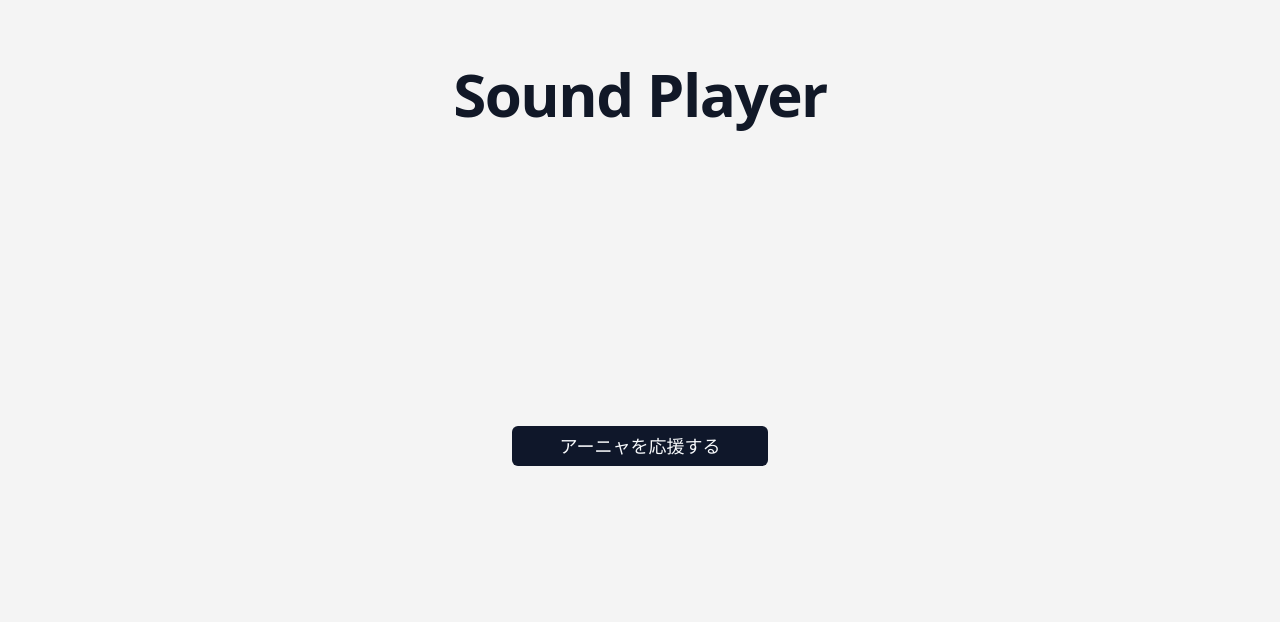
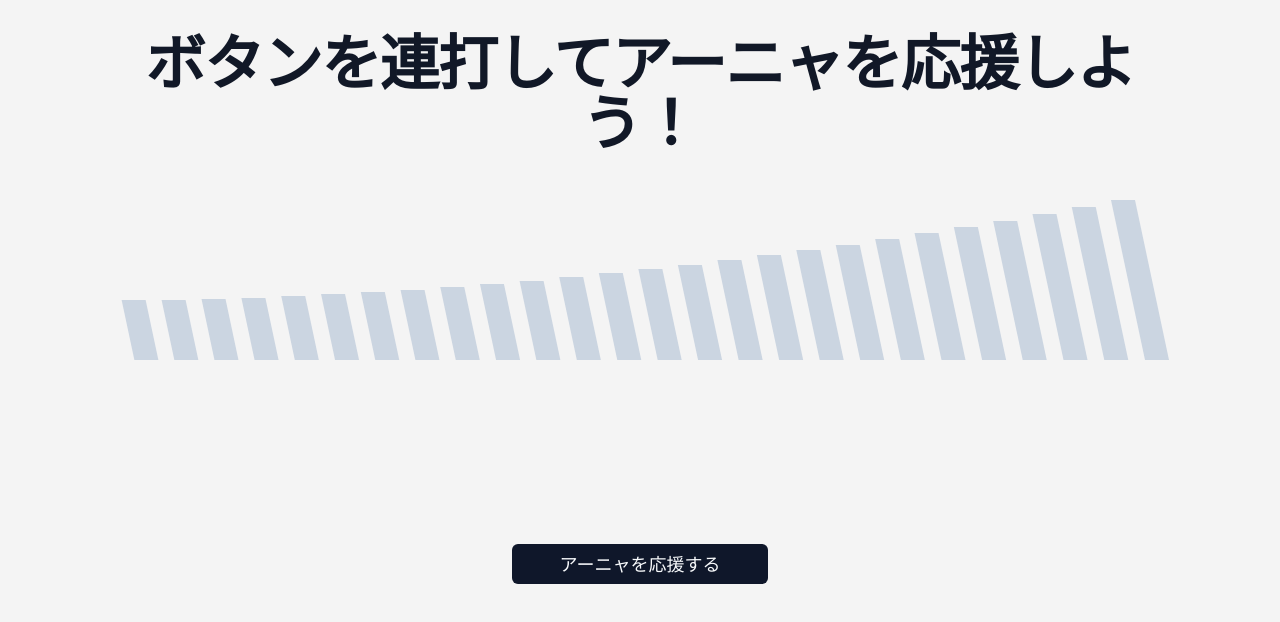
Before and after one commit to sofuetakuma112/node-sound-player, a React (Vite) app in the folder frontend/: page / in a window 1280 px wide. Shown: the top 622 px of the page. Built offline with nearby package versions, Linux system fonts and the light colour scheme; no server answers.

Commit message:
プログレスバーを実装、プログレスバーのリセットボタンを実装

```diff
--- a/frontend/package.json
+++ b/frontend/package.json
@@ -11,6 +11,7 @@
     "preview": "vite preview"
   },
   "dependencies": {
+    "@radix-ui/react-progress": "^1.0.3",
     "@radix-ui/react-slot": "^1.0.2",
     "axios": "^1.6.8",
     "class-variance-authority": "^0.7.0",
--- /dev/null
+++ b/frontend/src/Admin.tsx
@@ -0,0 +1,19 @@
+import { Button } from "@/components/ui/button";
+import { io } from "socket.io-client";
+
+const socket = io(`${import.meta.env.VITE_SERVER_URL!}`);
+
+export const Admin = () => {
+  return (
+    <div>
+      <h1>Admin</h1>
+      <Button
+        onClick={() => {
+          socket.emit("reset-progress-bar");
+        }}
+      >
+        プログレスバーをリセット
+      </Button>
+    </div>
+  );
+};
--- a/frontend/src/Home.tsx
+++ b/frontend/src/Home.tsx
@@ -2,6 +2,7 @@ import { Button } from "@/components/ui/button";
 import { io } from "socket.io-client";
 import { useEffect, useState } from "react";
 import Animate from "./Animate";
+import { ProgressBar } from "./components/ProgressBar";
 
 const socket = io(`${import.meta.env.VITE_SERVER_URL!}`);
 
@@ -32,8 +33,23 @@ function getRandomImage(images: string[]): string {
   return images[randomIndex];
 }
 
+const generateColorArray = (steps: number): string[] => {
+  const colorArray: string[] = [];
+  const orangeValue = 165;
+  const step = Math.floor(orangeValue / (steps - 1));
+
+  for (let i = 0; i < steps; i++) {
+    const orange = orangeValue - i * step;
+    const bgColor = `rgb(255, ${orange}, 0)`;
+    colorArray.push(bgColor);
+  }
+
+  return colorArray;
+};
+
 function App() {
   const [animations, setAnimations] = useState<React.ReactElement[]>([]);
+  const [currentPercentage, setCurrentPercentage] = useState(0);
   const [width, setWidth] = useState(window.innerWidth);
 
   useEffect(() => {
@@ -58,6 +74,10 @@ function App() {
       }
     });
 
+    socket.on("progressUpdate", (currentPercentage) => {
+      setCurrentPercentage(currentPercentage);
+    });
+
     // コンポーネントがアンマウントされるとき、または依存関係が変更された時にイベントリスナーをクリーンアップ
     return () => {
       socket.off("soundPlayed");
@@ -70,10 +90,12 @@ function App() {
   };
 
   return (
-    <div className="min-h-screen flex flex-col p-8 sm:p-16 overflow-x-hidden bg-[#F4F4F4]">
-      <h1 className="relative z-30 text-4xl mb-4 sm:mb-8 text-center font-extrabold leading-none tracking-tight text-gray-900 md:text-5xl lg:text-6xl dark:text-white">
-        Sound Player
+    <div className="min-h-screen flex flex-col py-4 sm:py-8 px-8 sm:px-16 xl:px-32 2xl:px-64 overflow-x-hidden bg-[#F4F4F4]">
+      <h1 className="relative z-30 text-4xl mb-8 sm:mb-12 text-center font-extrabold leading-none tracking-tight text-gray-900 md:text-5xl lg:text-6xl dark:text-white">
+        ボタンを連打してアーニャを応援しよう！
       </h1>
+      {/* <Progress value={currentPercentage} /> */}
+      <ProgressBar value={currentPercentage} />
       <div id="animation-container">{animations}</div>
       <div className="flex-1 flex flex-col justify-center items-center">
         <Button
--- /dev/null
+++ b/frontend/src/components/Progress.tsx
@@ -0,0 +1,16 @@
+import React from "react";
+
+type Props = {
+  value: number;
+};
+
+export const Progress: React.FC<Props> = ({ value }) => {
+  return (
+    <div className="relative h-5 rounded-full overflow-hidden bg-gray-300">
+      <div
+        className="transition-all absolute top-0 bottom-0 left-0 rounded-full bg-gradient-to-r from-orange-500 to-red-500"
+        style={{ width: `${value}%` }}
+      ></div>
+    </div>
+  );
+};
--- /dev/null
+++ b/frontend/src/components/ProgressBar/index.tsx
@@ -0,0 +1,76 @@
+import { useEffect, useState } from "react";
+
+const generateColorArray = (steps: number): string[] => {
+  const colorArray: string[] = [];
+  const orangeValue = 165;
+  const step = Math.floor(orangeValue / (steps - 1));
+
+  for (let i = 0; i < steps; i++) {
+    const orange = orangeValue - i * step;
+    const bgColor = `rgb(255, ${orange}, 0)`;
+    colorArray.push(bgColor);
+  }
+
+  return colorArray;
+};
+
+type Props = {
+  value: number;
+};
+
+export const ProgressBar = (props: Props) => {
+  const { value } = props;
+  const [barCount, setBarCount] = useState(0);
+
+  useEffect(() => {
+    const calculateBarCount = () => {
+      const screenWidth = window.innerWidth;
+      const barWidthAndGap = screenWidth >= 640 ? 48 : 20;
+      const optimalBarCount = Math.floor(screenWidth / barWidthAndGap);
+      console.log("optimalBarCount:", optimalBarCount);
+      setBarCount(optimalBarCount);
+    };
+
+    calculateBarCount();
+    window.addEventListener("resize", calculateBarCount);
+
+    return () => {
+      window.removeEventListener("resize", calculateBarCount);
+    };
+  }, []);
+
+  const bars = Array.from({ length: barCount }, (_, i) => i);
+  const colors = generateColorArray(bars.length);
+
+  const calculateBarHeight = (index: number) => {
+    const screenWidth = window.innerWidth;
+    const maxHeight = screenWidth >= 640 ? 100 : 64;
+    const minHeight = screenWidth >= 640 ? 60 : 20;
+    const power = screenWidth >= 640 ? 1.8 : 1.4 // 増分の増加率を調整するための指数
+
+    const normalizedIndex = index / (bars.length - 1);
+    const height = maxHeight * Math.pow(normalizedIndex, power) + minHeight;
+    return `${height}px`;
+  };
+
+  return (
+    <div className="flex justify-center gap-x-1 sm:gap-4 items-end">
+      {bars.map((bar, i) => {
+        const coloredBarLength = (value / 100) * bars.length;
+        const isColoredBar = i < coloredBarLength - 1;
+
+        return (
+          <div
+            key={bar}
+            className="w-4 sm:w-8 transform skew-x-12"
+            style={{
+              height: calculateBarHeight(i),
+              backgroundColor:
+                isColoredBar || value === 100 ? colors[i] : "#CBD5E1",
+            }}
+          ></div>
+        );
+      })}
+    </div>
+  );
+};
--- /dev/null
+++ b/frontend/src/components/ui/progress.tsx
@@ -0,0 +1,26 @@
+import * as React from "react"
+import * as ProgressPrimitive from "@radix-ui/react-progress"
+
+import { cn } from "@/lib/utils"
+
+const Progress = React.forwardRef<
+  React.ElementRef<typeof ProgressPrimitive.Root>,
+  React.ComponentPropsWithoutRef<typeof ProgressPrimitive.Root>
+>(({ className, value, ...props }, ref) => (
+  <ProgressPrimitive.Root
+    ref={ref}
+    className={cn(
+      "relative h-4 w-full overflow-hidden rounded-full bg-secondary",
+      className
+    )}
+    {...props}
+  >
+    <ProgressPrimitive.Indicator
+      className="h-full w-full flex-1 bg-gradient-to-r from-orange-500 to-red-500 transition-all"
+      style={{ transform: `translateX(-${100 - (value || 0)}%)` }}
+    />
+  </ProgressPrimitive.Root>
+))
+Progress.displayName = ProgressPrimitive.Root.displayName
+
+export { Progress }
--- a/frontend/src/main.tsx
+++ b/frontend/src/main.tsx
@@ -3,11 +3,16 @@ import ReactDOM from "react-dom/client";
 import Home from "./Home.tsx";
 import "./index.css";
 import { createBrowserRouter, RouterProvider } from "react-router-dom";
+import { Admin } from "./Admin.tsx";
 
 const router = createBrowserRouter([
   {
     path: "/",
     element: <Home />,
+  },
+  {
+    path: "/admin",
+    element: <Admin />,
   },
 ]);
 
```
Also changed, not shown: frontend/src/components/ProgressBar/style.css (added, +36 -0 lines), 2 other files (tests, documents, lock files or other folders).
